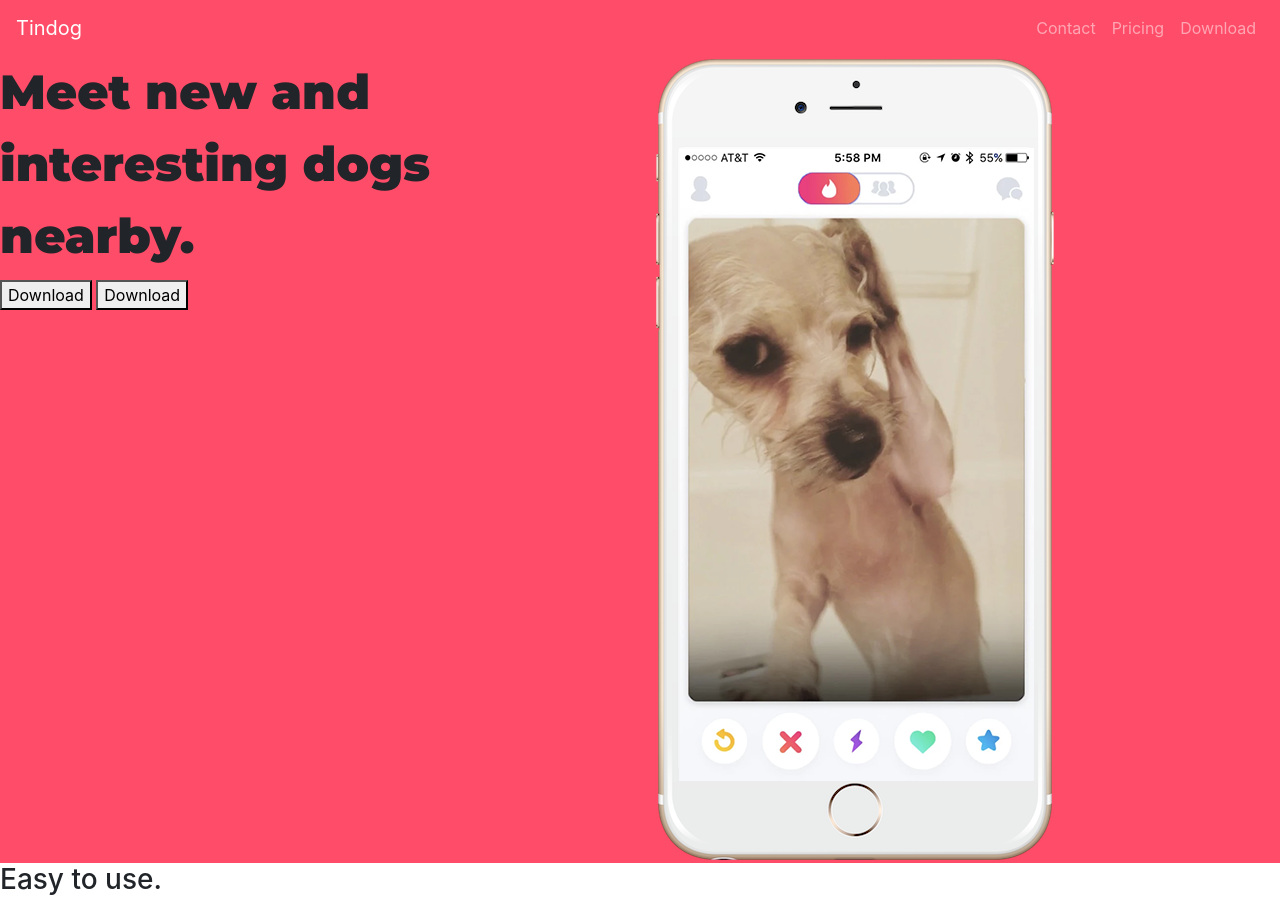
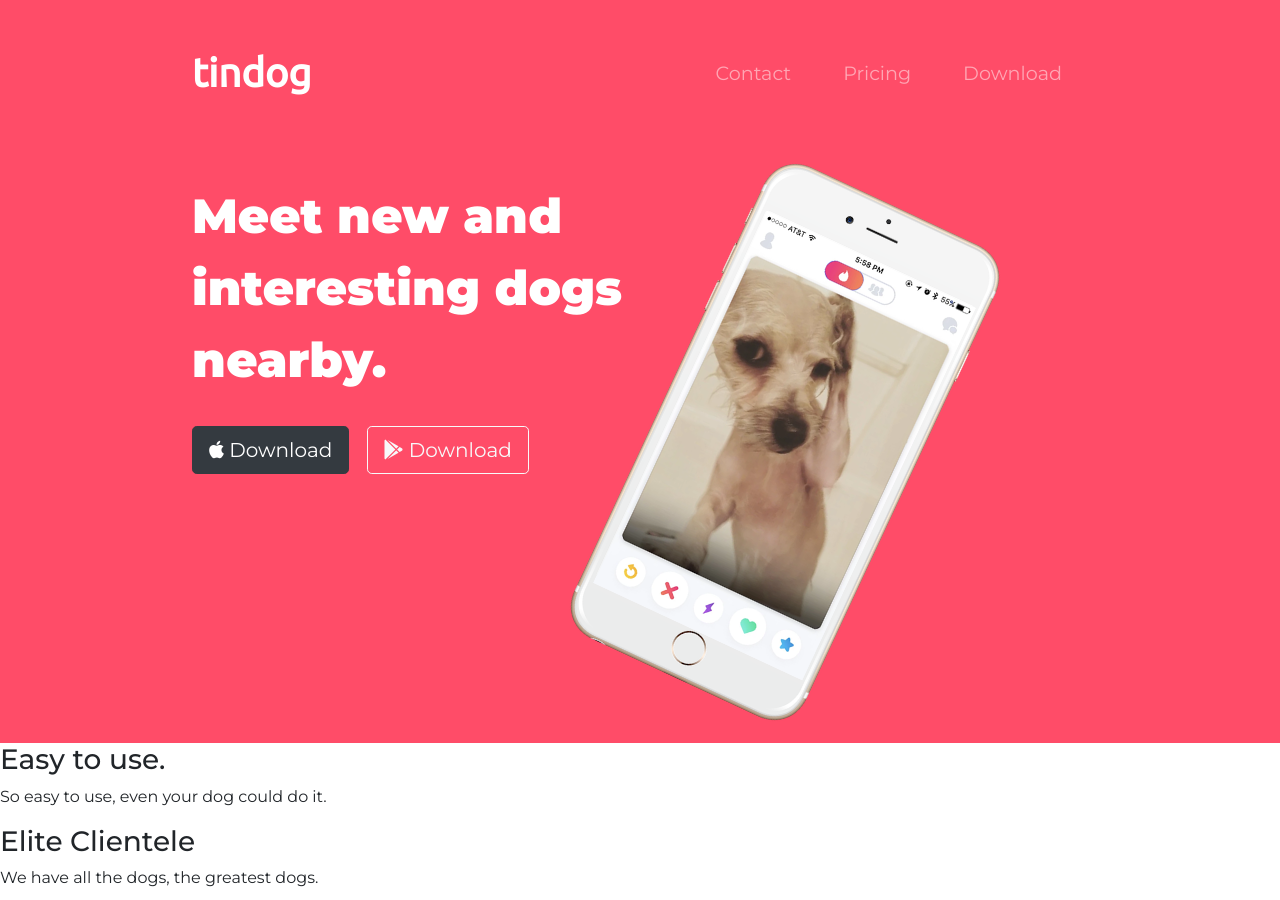
Before and after one commit to Shpakouski/bootstrap4-landing, a plain HTML site: page index.html in a window 1280 px wide. Shown: the top 900 px of the page. Drawn offline with nearby package versions, Linux system fonts and the light colour scheme.

Commit message:
top section is finished

```diff
--- a/css/styles.css
+++ b/css/styles.css
@@ -1,9 +1,52 @@
+body {
+  font-family: 'Montserrat', sans-serif;
+}
 #title {
   background-color: #ff4c68;
+  color: #fff;
 }
 
 h1 {
   font-family: 'Montserrat', sans-serif;
+  font-weight: 900;
   font-size: 3rem;
   line-height: 1.5;
 }
+
+.container-fluid {
+  padding: 3% 15%;
+}
+
+/* Navigation Bar */
+
+.navbar {
+  padding: 0 0 4.5rem;
+}
+
+.navbar-brand {
+  font-family: 'Ubuntu', sans-serif;
+  font-size: 2.5rem;
+  font-weight: bold;
+}
+
+.nav-item {
+  padding: 0 18px;
+}
+
+.nav-link {
+  font-size: 1.2rem;
+  font-weight: 400;
+}
+
+/* Download Buttons */
+
+.download-button{
+  margin: 5% 3% 5% 0;
+}
+
+/* Title Image */
+
+.title-image{
+  width: 60%;
+  transform: rotate(25deg);
+}
--- a/index.html
+++ b/index.html
@@ -4,19 +4,28 @@
 <head>
   <meta charset="utf-8">
   <title>TinDog</title>
+
+<!-- Google Fonts -->
+  <link href="https://fonts.googleapis.com/css2?family=Montserrat:wght@400;500;900&family=Ubuntu&display=swap" rel="stylesheet">
+
+<!-- Css Stylesheets -->
   <link rel="stylesheet" href="https://stackpath.bootstrapcdn.com/bootstrap/4.3.1/css/bootstrap.min.css" integrity="sha384-ggOyR0iXCbMQv3Xipma34MD+dH/1fQ784/j6cY/iJTQUOhcWr7x9JvoRxT2MZw1T" crossorigin="anonymous">
   <link rel="stylesheet" href="css/styles.css">
-  <link href="https://fonts.googleapis.com/css2?family=Montserrat:wght@900&family=Ubuntu&display=swap" rel="stylesheet">
+
+<!-- Font Awesome -->
+<script src="https://kit.fontawesome.com/9c9c0998a6.js" crossorigin="anonymous"></script>
+
 </head>
 
 <body>
 
   <section id="title">
 
+    <div class="container-fluid">
       <!-- Nav Bar -->
 
       <nav class="navbar navbar-expand-lg navbar-dark">
-      <a class="navbar-brand" href="">Tindog</a>
+        <a class="navbar-brand" href="">tindog</a>
         <button class="navbar-toggler" type="button" data-toggle="collapse" data-target="#navbarSupportedContent" aria-controls="navbarSupportedContent" aria-expanded="false" aria-label="Toggle navigation">
           <span class="navbar-toggler-icon"></span>
         </button>
@@ -41,13 +50,14 @@
 
         <div class="col-lg-6">
           <h1>Meet new and interesting dogs nearby.</h1>
-        <button type="button">Download</button>
-        <button type="button">Download</button>
+          <button type="button" class="btn btn-dark btn-lg download-button"><i class="fab fa-apple"></i> Download</button>
+          <button type="button" class="btn btn-outline-light btn-lg download-button"><i class="fab fa-google-play"></i> Download</button>
         </div>
         <div class="col-lg-6">
-        <img src="images/iphone6.png" alt="iphone-mockup">
+          <img class="title-image" src="images/iphone6.png" alt="iphone-mockup">
         </div>
 
+      </div>
     </div>
   </section>
 
@@ -148,6 +158,7 @@
 
   </footer>
 
+<!-- Bootstrap Scripts -->
   <script src="https://code.jquery.com/jquery-3.3.1.slim.min.js" integrity="sha384-q8i/X+965DzO0rT7abK41JStQIAqVgRVzpbzo5smXKp4YfRvH+8abtTE1Pi6jizo" crossorigin="anonymous"></script>
   <script src="https://cdnjs.cloudflare.com/ajax/libs/popper.js/1.14.7/umd/popper.min.js" integrity="sha384-UO2eT0CpHqdSJQ6hJty5KVphtPhzWj9WO1clHTMGa3JDZwrnQq4sF86dIHNDz0W1" crossorigin="anonymous"></script>
   <script src="https://stackpath.bootstrapcdn.com/bootstrap/4.3.1/js/bootstrap.min.js" integrity="sha384-JjSmVgyd0p3pXB1rRibZUAYoIIy6OrQ6VrjIEaFf/nJGzIxFDsf4x0xIM+B07jRM" crossorigin="anonymous"></script>
```
Lines whose indentation alone changed are shown as unchanged.
